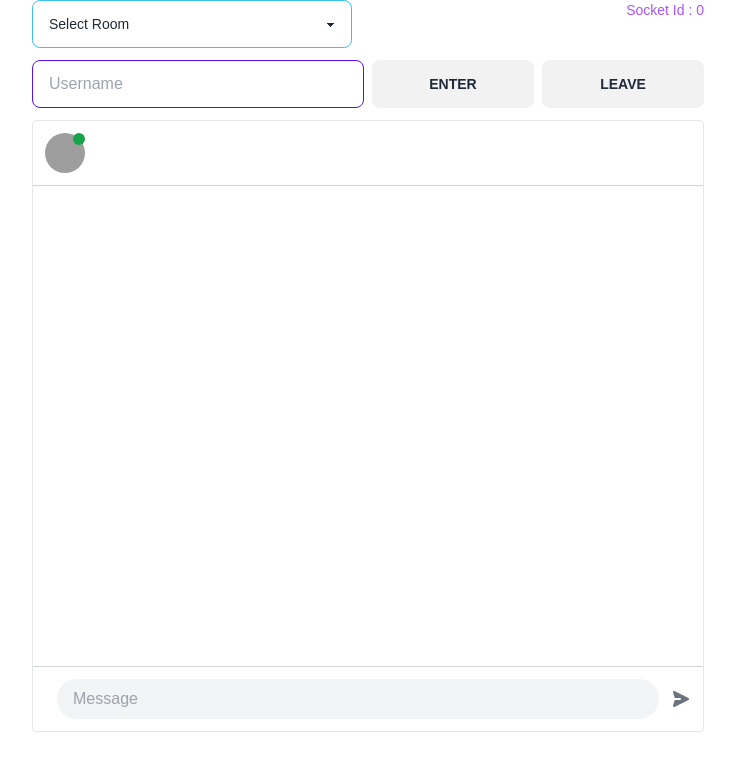
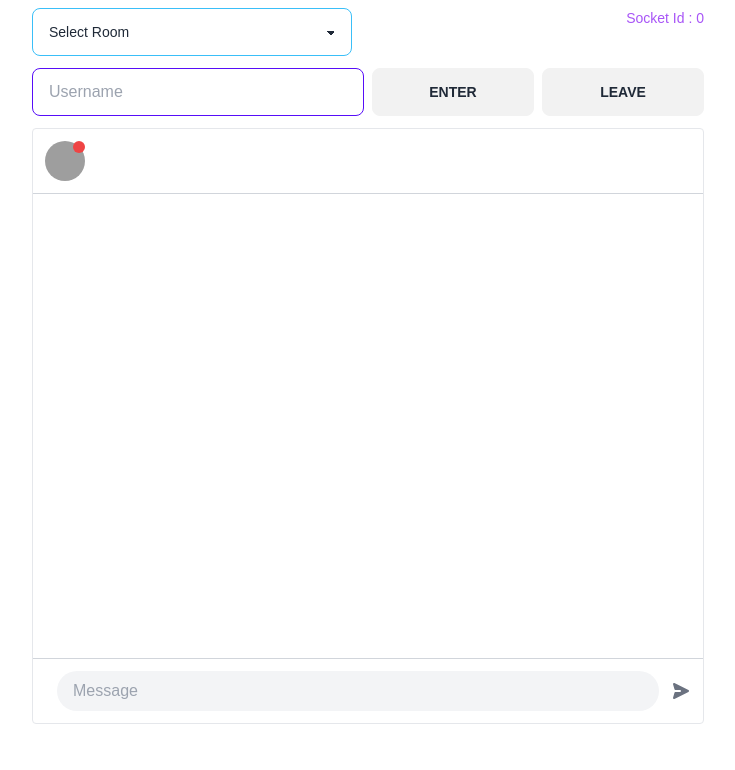
Before and after one commit to tratchapong/socket-io-front, a React (Vite) app: page / in a window 1280 px wide. Shown: the top 770 px of the page, without its empty margins (272-1007 px from the left). Built offline with nearby package versions, Linux system fonts and the light colour scheme; grey boxes are pictures that could not be loaded; a web font is replaced by a local one.

Commit message:
Chat : show username in Chatbox

```diff
--- a/src/App.jsx
+++ b/src/App.jsx
@@ -46,20 +46,12 @@ function App() {
   const hdlLeave = () => {
     socket.disconnect();
     setAllMsg([]);
+    setIsConnected(false)
+    setSocketId(0)
   };
   return (
-    <div className="max-w-2xl mx-auto grid grid-cols-1 gap-3 w-3/4">
+    <div className="pt-2 max-w-2xl mx-auto grid grid-cols-1 gap-3 w-3/4">
       <div className="grid grid-cols-2 ">
-        {/* <input
-          type="text"
-          className="input input-primary"
-          placeholder="Room"
-          value={room}
-          onChange={(e) => {
-            setRoom(e.target.value);
-          }}
-          disabled={isConnected}
-        /> */}
         <select
           className="select select-info w-full max-w-xs"
           onChange={(e) => {
--- a/src/ChatBox.jsx
+++ b/src/ChatBox.jsx
@@ -16,16 +16,16 @@ export default function ChatBox(props) {
                 alt="username"
               />
               <span className="block ml-2 font-bold text-gray-600">{username}</span>
-              <span className="absolute w-3 h-3 bg-green-600 rounded-full left-10 top-3"></span>
+              <span className={"absolute w-3 h-3 rounded-full left-10 top-3" + ` ${socketId ? 'bg-green-600' : 'bg-red-500'}`}></span>
             </div>
-            <div className="relative w-full p-6 overflow-y-auto h-[30rem]">
+            <div className="relative w-full p-6 overflow-y-auto h-[29rem]">
               <ul className="space-y-2">
                 {allMsg.map( (el,i) => (
-                  <MsgTurn key={i} msg={el.msg} isMe={el.id===socketId} />
+                  <MsgTurn key={i} msg={el.msg} chatuser={el.username} isMe={el.username===username} />
                 ))}
               </ul>
             </div>
-            <MsgSendBox room={room} />
+            <MsgSendBox room={room} username={username}/>
           </div>
         </div>
       </div>
--- a/src/components/MsgSendBox.jsx
+++ b/src/components/MsgSendBox.jsx
@@ -3,14 +3,14 @@ import { useState } from "react";
 import { socket } from "../socket";
 
 export default function MsgSendBox(props) {
-  const {room} = props
+  const {room, username} = props
   const [input, setInput] = useState("");
 
   const hdlSubmit = (e) => {
     e.preventDefault();
     if(!input.trim())
       return setInput("")
-    socket.emit("sendMessage", {msg: input, room });
+    socket.emit("sendMessage", {username ,msg: input, room });
     setInput("");
   };
   return (
--- a/src/components/MsgTurn.jsx
+++ b/src/components/MsgTurn.jsx
@@ -2,9 +2,10 @@
 /* eslint-disable react/prop-types */
 
 export default function MsgTurn(props) {
-  const {msg, isMe} = props
+  const {msg, chatuser , isMe} = props
   return (
     <li className={`flex ${isMe ? 'justify-end' : 'justify-start'}`}>
+      { !isMe && <p className="text-xs me-2">{chatuser} : </p> }
       <div className={`relative max-w-xl px-4 py-2 text-gray-700 ${isMe ? 'bg-gray-100': ''} rounded shadow`}>
         <span className="block">{msg}</span>
       </div>
--- a/src/main.jsx
+++ b/src/main.jsx
@@ -1,4 +1,3 @@
-import React from 'react'
 import ReactDOM from 'react-dom/client'
 import "@fortawesome/fontawesome-free/css/all.min.css";
 import App from './App.jsx'
```
